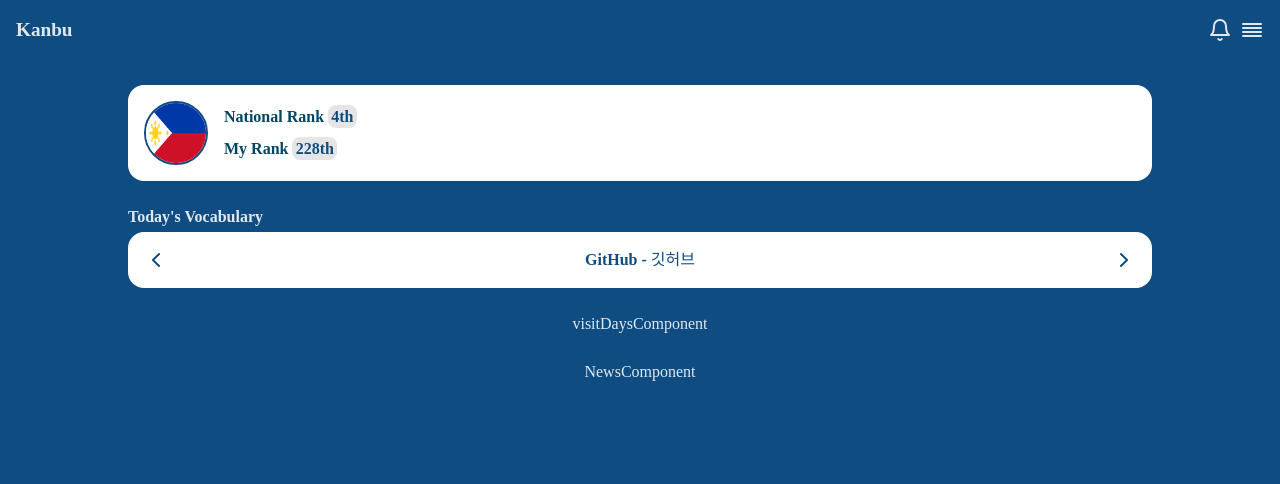
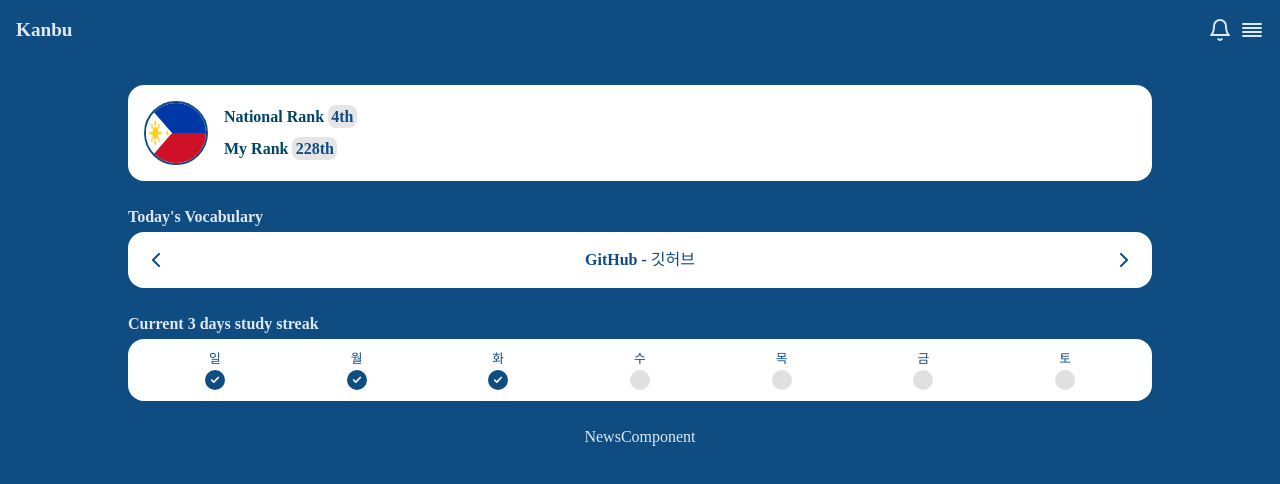
Before and after one commit to Fly-AI-Kanbu/Frontend, a React app: page / in a window 1280 px wide. Shown: the top 484 px of the page. Built offline with nearby package versions, Linux system fonts and the light colour scheme; the HTML template or start-up script is replaced by a standard one.

Commit message:
feat: VisitDaysComponent View 완성

```diff
--- a/src/page/Main/VisitDaysComponent.jsx
+++ b/src/page/Main/VisitDaysComponent.jsx
@@ -1,20 +1,123 @@
-import { useEffect } from 'react';
+import { css } from '@emotion/css';
+import { useEffect, useState } from 'react';
+import { FiBold, FiCheck } from "react-icons/fi";
 
-import { css } from '@emotion/css';
-import Common from "@style/common"
+import Common from '../../style/common';
 
-const visitDaysComponent = css`
+const visitDaysStyle = css`
   display: flex;
+  flex-direction: column;
+  justify-content: center;
+  align-items: flex-start;
+
+  width: 80%;
+  gap: .2em;
+
+  .title {
+    font-size: 1em;
+  }
+  .days {
+    display: flex;
+    flex-direction: row;
+    justify-content: space-around;
+    width: 100%;
+    padding: .3em 1em;
+    border-radius: 1em;
+
+    background-color: ${Common.colors.text};
+    color: ${Common.colors.primary};
+  }
+`;
+
+const dayStyle = css`
+  display: flex;
+  flex-direction: column;
   justify-content: center;
   align-items: center;
 
-  width: 100vw;
+  font-weight: 900;
+
+  padding: .5em;
+  border-radius: .5em;
+  font-size: .8em;
+  width: 12%;
+
+  .check-in-box {
+    display: block;
+    width: 20px;
+    height: 20px;
+    border-radius: 50%;
+
+    background-color: ${Common.colors.gray};
+  }
+  .check-in-true {
+    display: flex;
+    justify-content: center;
+    align-items: center;
+    font-weight: 700;
+    background-color: ${Common.colors.primary};
+    color: ${Common.colors.text};
+  }
 `;
 
-export const VisitDaysComponent = () => {
+//const checkInData = [
+//  { day: 'Mon', checkedIn: true },
+//  { day: 'Tue', checkedIn: true },
+//  { day: 'Wed', checkedIn: true },
+//  { day: 'Thu', checkedIn: false },
+//  { day: 'Fri', checkedIn: false },
+//  { day: 'Sat', checkedIn: false },
+//  { day: 'Sun', checkedIn: false },
+//];
+
+const checkInData = [
+  { day: '일', checkedIn: true },
+  { day: '월', checkedIn: true },
+  { day: '화', checkedIn: true },
+  { day: '수', checkedIn: false },
+  { day: '목', checkedIn: false },
+  { day: '금', checkedIn: false },
+  { day: '토', checkedIn: false },
+];
+
+const CheckInStatus = ({ day, checkedIn }) => {
   return (
-    <div className={visitDaysComponent}>
-      visitDaysComponent
+    <div className={dayStyle} style={
+      day === new Date().toLocaleDateString(undefined, { weekday: 'short' }) ? { backgroundColor: Common.colors.primaryLight } : {}
+    }>
+      <span>{day}</span>
+      {checkedIn ?
+      <div className='check-in-box check-in-true'>
+        <FiCheck size={10} strokeWidth={4}/>
+      </div> :
+      <div className='check-in-box check-in-false'></div>}
     </div>
   );
 };
+
+export const VisitDaysComponent = () => {
+  const [visitDays, setVisitDays] = useState(1);
+  const [currentDate, setCurrentDate] = useState('');
+
+  useEffect(() => {
+    // Calculate the number of visit days based on checkInData
+    const numVisitDays = checkInData.filter((data) => data.checkedIn).length;
+    setVisitDays(numVisitDays);
+
+    // Get the current date
+    const today = new Date();
+    const options = { weekday: 'long', year: 'numeric', month: 'long', day: 'numeric' };
+    setCurrentDate(today.toLocaleDateString(undefined, options));
+  }, []);
+
+  return (
+    <div className={visitDaysStyle}>
+      <h3 className='title'>Current {visitDays} days study streak</h3>
+      <div className='days'>
+      {checkInData.map((data) => (
+        <CheckInStatus key={data.day} day={data.day} checkedIn={data.checkedIn} />
+      ))}
+      </div>
+    </div>
+  );
+};
--- a/src/style/common.js
+++ b/src/style/common.js
@@ -2,9 +2,10 @@ const Common = {
   colors: {
     primary: '#0F4C82',
     primaryDark: '#004664',
-    primaryLight: '#c7eeff',
-    secondary: '#8eddff',
+    primaryLight: '#1dc9dc',
+    secondary: '#582c7f',
     text: '#ffffff',
+    gray: '#e0e0e0',
   }
 }
 
```
